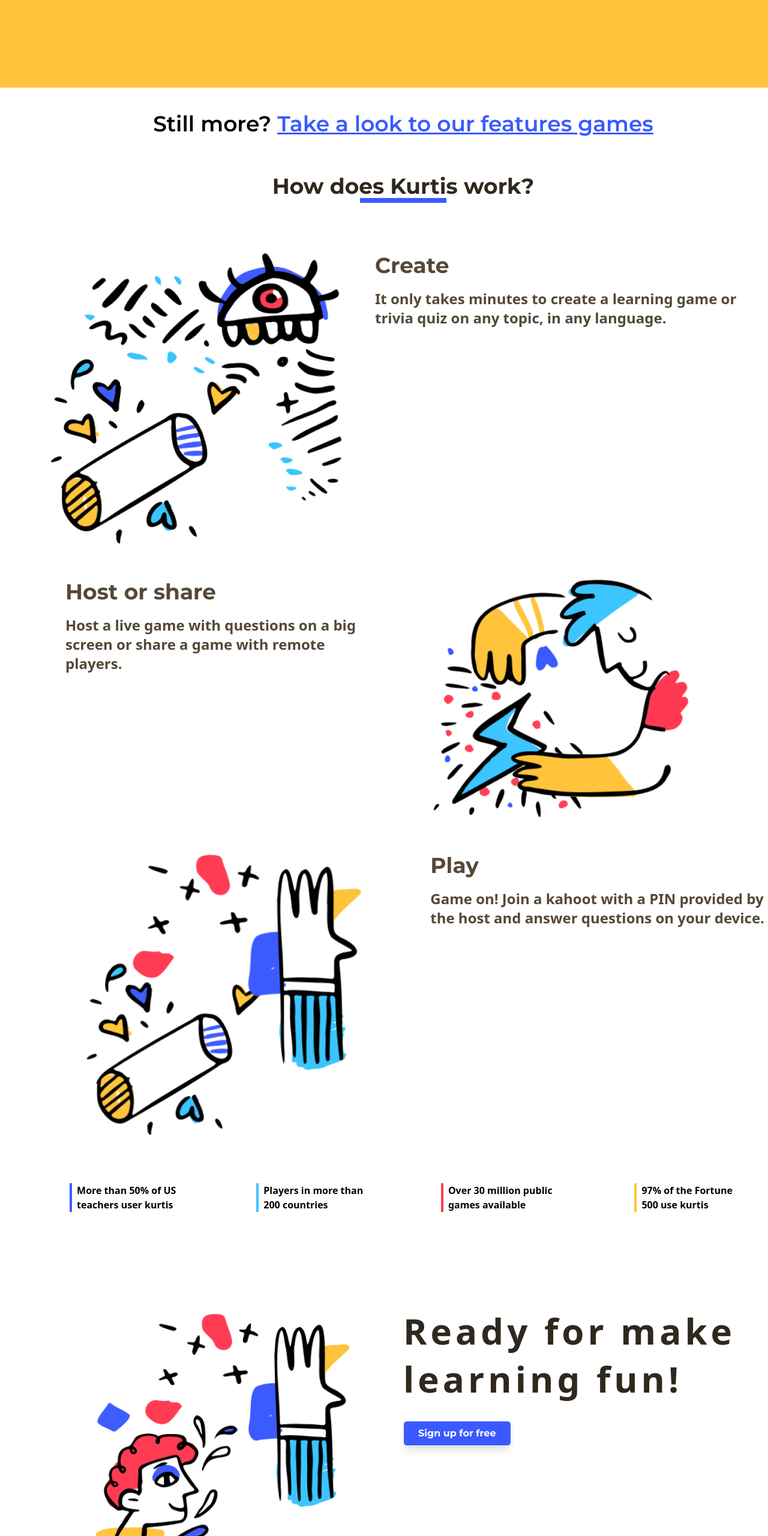
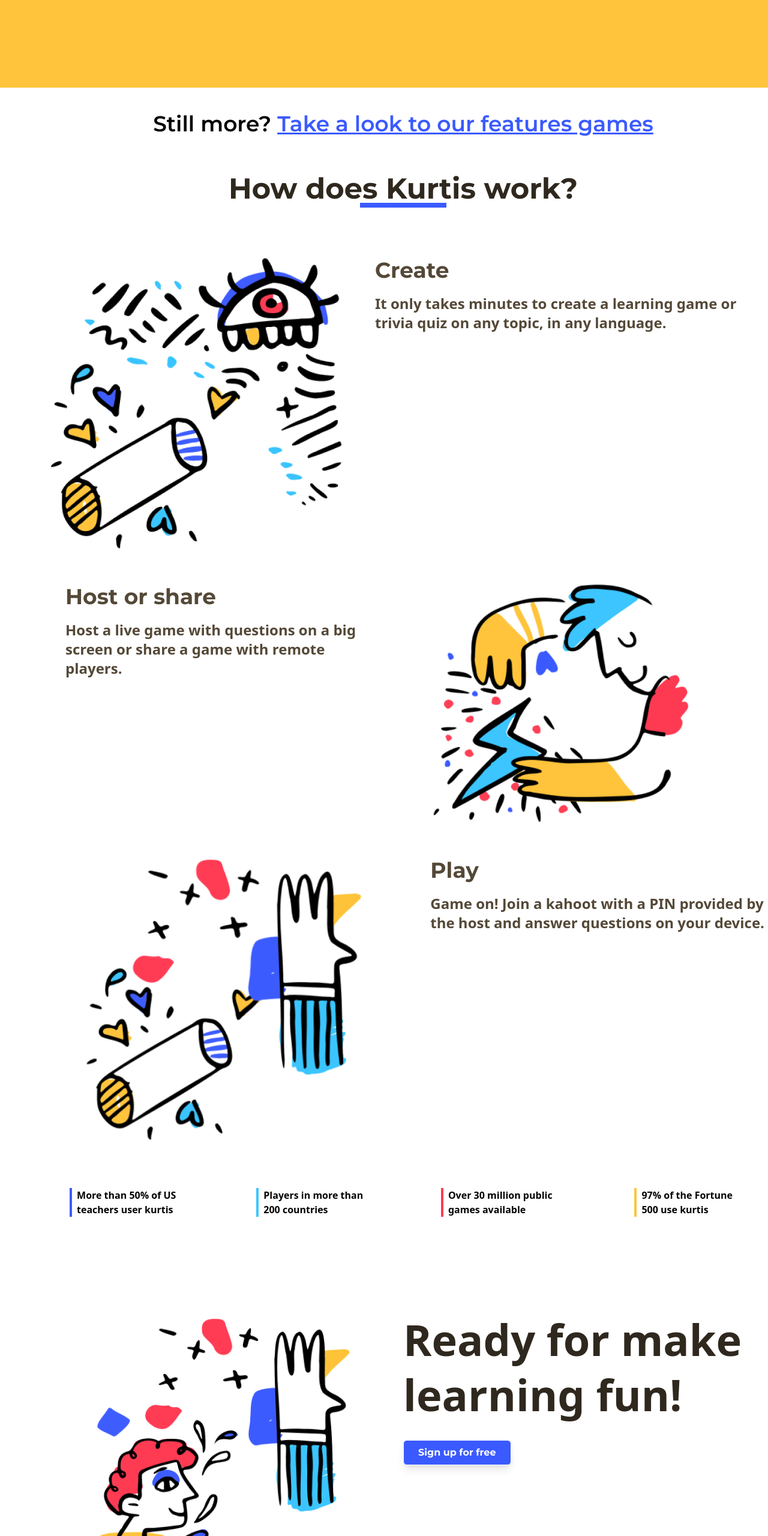
Before and after one commit to waterrain04/kurtis, a website: page dist/index.html in a window 1280 px wide. Shown: the part 1789-4349 px from the top of the page at 60% size. Drawn offline with Linux system fonts and the light colour scheme; a web font is replaced by a local one.

Commit message:
second commit

```diff
--- a/dist/index.html
+++ b/dist/index.html
@@ -152,7 +152,7 @@
           <h1 class="font-mons lg:text-2xl xl:text-4xl">Still more? <span class="text-btn underline">Take a look to our features games</span></h1>
         </div>
         <div class="text-center my-16 flex flex-col justify-center items-center" >
-          <h1 class="font-mons font-bold text-2xl text-title lg:text-4xl">How does Kurtis work?</h1>
+          <h1 class="font-mons font-bold text-3xl text-title lg:text-5xl">How does Kurtis work?</h1>
           <div class="h-2 w-36 bg-btn"></div>
         </div>
         <div><!--Card Container-->
@@ -211,7 +211,7 @@
       <section class="mt-20 max-w-[1270px] mx-auto" ><!--Final Call to Action-->
         <div class="text-center md:pl-16 md:flex md:flex-row-reverse md:text-left">
           <div class="md:flex-[50%]">
-            <h1 class="text-title text-3xl md:text-4xl font-black lg:text-6xl md:tracking-wide lg:tracking-widest">Ready for make <span class="md:block md:mt-5">learning fun!</span></h1>
+            <h1 class="text-title text-6xl font-black lg:text-7xl">Ready for make <span class="md:block md:mt-5">learning fun!</span></h1>
             <button class="px-10 bg-btn py-2 text-white shadow-2xl my-10 font-mons font-bold btnHover btn sign">Sign up for free</button>
           </div>
           <div class="flex justify-center items-center md:flex-[50%]">
```
